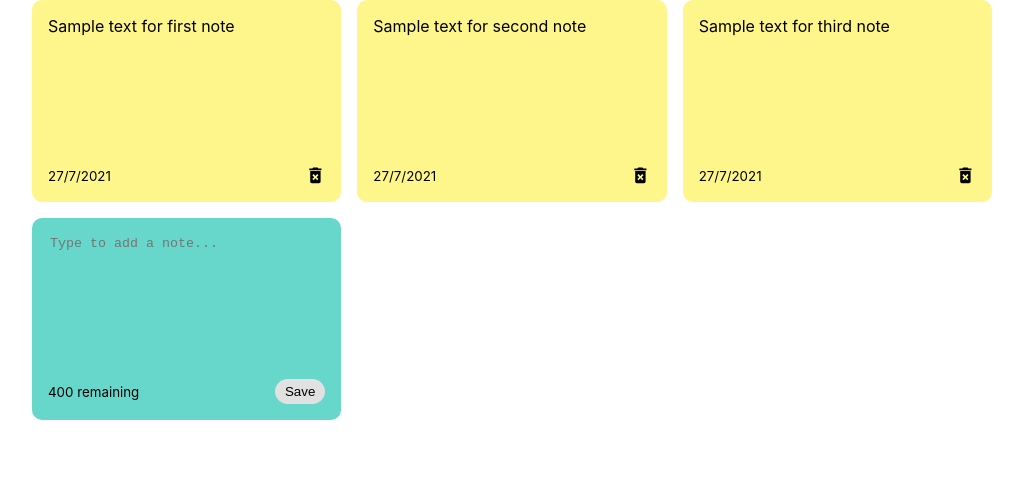
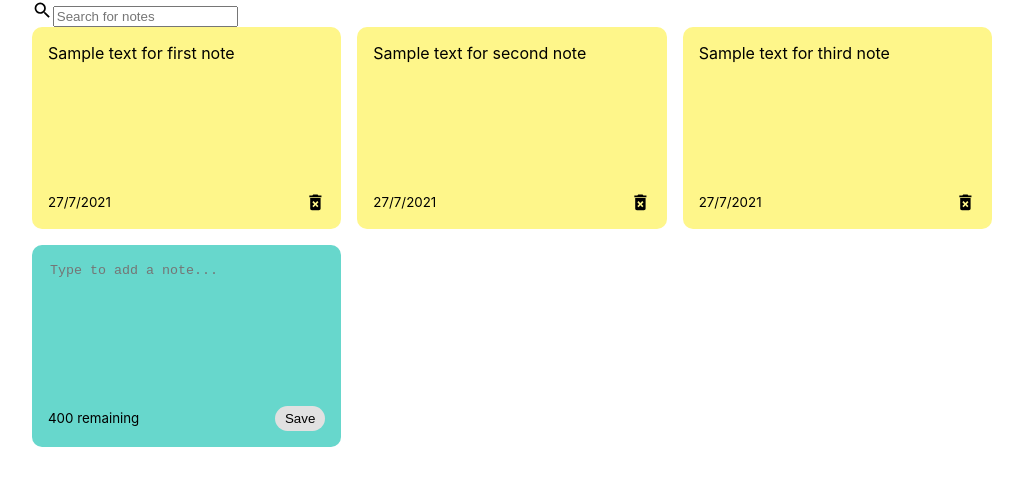
Before and after one commit to nitrolo/note-taking-app, a React (Create React App) app: page / in a window 1280 px wide. Shown: the top 486 px of the page, without its empty margins (128-1151 px from the left). Built offline with nearby package versions, Linux system fonts and the light colour scheme.

Commit message:
added the searchbar framework

```diff
--- a/src/App.js
+++ b/src/App.js
@@ -1,6 +1,7 @@
 import React, { useState } from 'react';
 import uuid from 'react-uuid';
 import NotesList from './components/NotesList';
+import SearchBar from './components/SearchBar';
 
 const App = () => {
   const [notes, setNotes] = useState([
@@ -39,6 +40,7 @@ const App = () => {
 
   return (
     <div className='container'>
+      <SearchBar />
       <NotesList
         notes={notes}
         handleAddNote={addNote}
--- /dev/null
+++ b/src/components/SearchBar.js
@@ -0,0 +1,13 @@
+import React from 'react';
+import { MdSearch } from 'react-icons/md';
+
+const SearchBar = () => {
+  return (
+    <div className='search-bar'>
+      <MdSearch className='search-icon' size='1.3em' />
+      <input type='text' placeholder='Search for notes' />
+    </div>
+  );
+};
+
+export default SearchBar;
```
